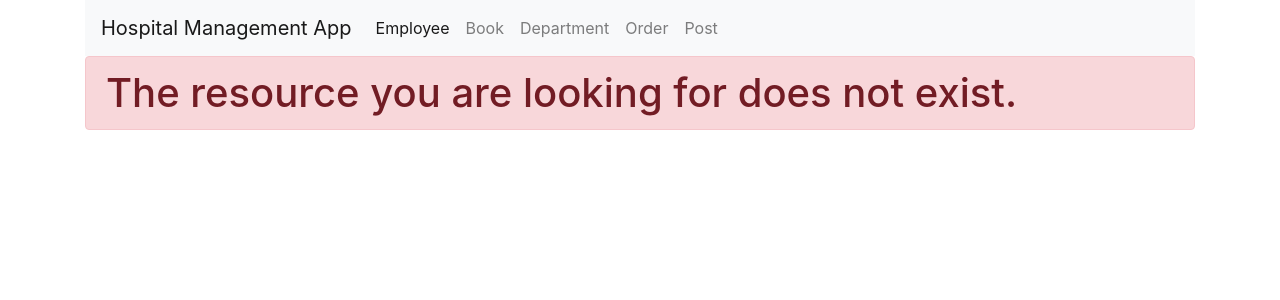
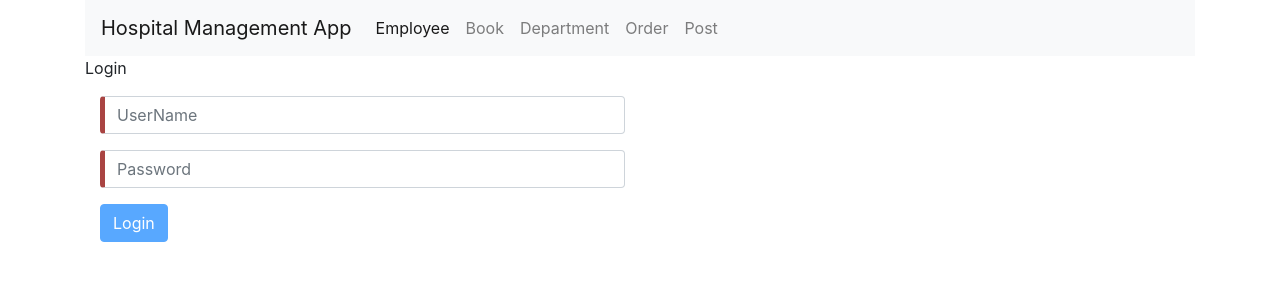
Before and after one commit to himanshujain2121/AddedValueProvider, an Angular app: page /login in a window 1280 px wide. Shown: the top 300 px of the page. Built offline with nearby package versions, Linux system fonts and the light colour scheme.

Commit message:
added login component and router service

```diff
--- a/src/app/app.module.ts
+++ b/src/app/app.module.ts
@@ -15,14 +15,18 @@ import { BooksComponent } from './books/books.component';
 import { BooksListComponent } from './books/books-list/books-list.component';
 import { OrderComponent } from './order/order.component';
 import { PagenotfoundComponent } from './pagenotfound/pagenotfound.component';
+import { LoginComponent } from './login/login.component';
 // service
 import { EmployeeService } from './services/employee/employee.service';
 import { NewemployeeService } from './services/employee/newemployee.service';
+import { LoginService } from './services/login/login.service';
 // value Provider
 import { APP_PROVIDER , AppConfig } from './services/valueProvider/appProvider';
 import { VALUE_PROVIDER } from './services/valueProvider/valueProvider';
 // Environment
 import { environment } from '../environments/environment';
+
+
 
 
 
@@ -35,7 +39,8 @@ import { environment } from '../environments/environment';
     BooksComponent,
     BooksListComponent,
     OrderComponent,
-    PagenotfoundComponent
+    PagenotfoundComponent,
+    LoginComponent
   ],
   imports: [
     BrowserModule,
@@ -48,7 +53,9 @@ import { environment } from '../environments/environment';
     // EmployeeService,
     { provide: EmployeeService, useClass: NewemployeeService },
     { provide: VALUE_PROVIDER, useValue: environment },
-    { provide: APP_PROVIDER, useValue: AppConfig }],
+    { provide: APP_PROVIDER, useValue: AppConfig },
+     LoginService
+    ],
   bootstrap: [AppComponent]
 })
 export class AppModule { }
--- /dev/null
+++ b/src/app/login/login.component.html
@@ -0,0 +1,16 @@
+<p>
+  Login
+</p>
+<form class="col-md-6" #loginForm="ngForm"(submit)="login()">
+    <div class="form-group">
+       <input required type="text" class="form-control" [(ngModel)]="user.userName" placeholder="UserName" name="userName">
+    </div>
+    <div class="form-group">
+      <input required type="password" class="form-control" [(ngModel)]="user.password" placeholder="Password" name="password">
+    </div>
+    <div>
+      <button [disabled]="loginForm.invalid" type="submit" class="btn btn-primary">
+        Login
+      </button>
+    </div>
+</form>
--- /dev/null
+++ b/src/app/login/login.component.ts
@@ -0,0 +1,28 @@
+import { Component, OnInit } from '@angular/core';
+import { User } from '../services/login/user';
+import { LoginService } from '../services/login/login.service';
+import { Router } from '@angular/router';
+
+@Component({
+  selector: 'app-login',
+  templateUrl: './login.component.html',
+  styleUrls: ['./login.component.css']
+})
+export class LoginComponent implements OnInit {
+
+  user:User = new User();
+  constructor(private route:Router,
+    private loginService:LoginService) { }
+
+  ngOnInit() {
+  }
+
+  login(){
+    if(this.loginService.login(this.user)){
+      //redirect user
+      this.route.navigate(['employee']);
+    }
+    // show error
+  }
+
+}
--- a/src/app/routing/routing.module.ts
+++ b/src/app/routing/routing.module.ts
@@ -8,15 +8,17 @@ import { DepartmentComponent } from '../department/department.component';
 import { BooksComponent } from '../books/books.component';
 import { OrderComponent } from '../order/order.component';
 import { PagenotfoundComponent } from '../pagenotfound/pagenotfound.component';
+import { LoginComponent } from '../login/login.component';
 
 @NgModule({
   imports: [
     RouterModule.forRoot([
+      {path: 'login' ,component :LoginComponent},
       {path: 'employee' ,component :EmployeeComponent},
       {path: 'department' ,component :DepartmentComponent},
       {path: 'book' ,component :BooksComponent},
       {path: 'order' ,component :OrderComponent},
-      {path: '' , redirectTo:'employee',pathMatch:'full'},
+      {path: '' , redirectTo:'login',pathMatch:'full'},
       {path: '**' ,component :PagenotfoundComponent}
     ])
   ],
--- /dev/null
+++ b/src/app/services/login/login.service.ts
@@ -0,0 +1,15 @@
+import { Injectable } from '@angular/core';
+import { User } from '../../services/login/user';
+
+@Injectable()
+export class LoginService {
+
+  constructor() { }
+
+  login(user:User){
+    if(user.userName === 'Admin' && user.password === 'Admin'){
+      return true;
+    }
+    return false;
+  }
+}
--- /dev/null
+++ b/src/app/services/login/user.ts
@@ -0,0 +1,4 @@
+export class User{
+    userName:string;
+    password:string;
+}
```
Also changed, not shown: src/app/login/login.component.css (added), 2 other files (tests, documents, lock files or other folders).
